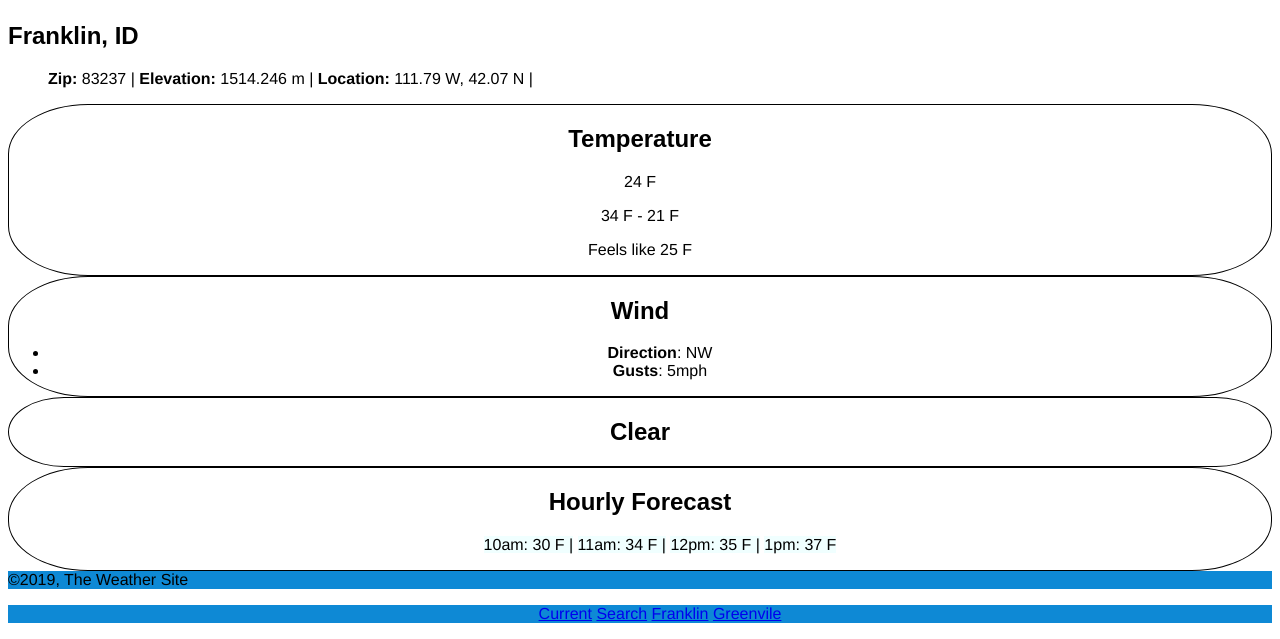
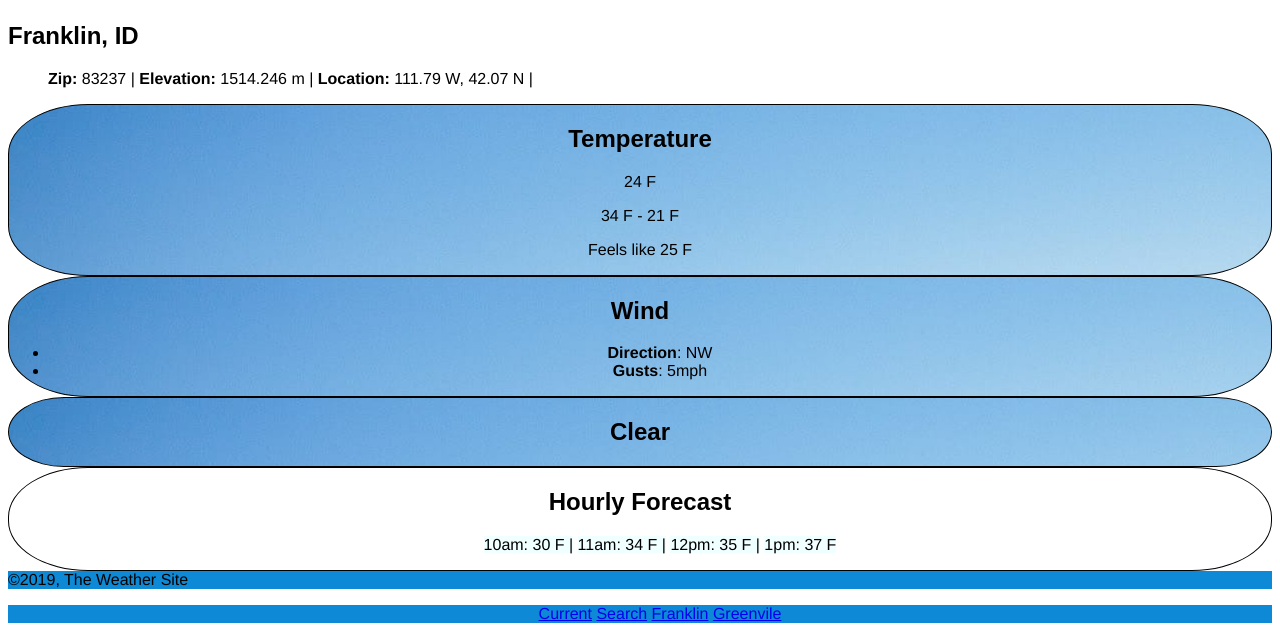
Before and after one commit to trainerkim20/trainerkim20.github.io, a PHP site: page /weather/franklin-id.html in a window 1280 px wide. Shown: the part 202-841 px from the top of the page. Run offline with PHP 8.4, Linux system fonts and the light colour scheme; some web fonts are replaced.

Commit message:
image fix

```diff
--- a/weather/css/screens.css
+++ b/weather/css/screens.css
@@ -66,5 +66,6 @@ footer {
 }
 
 #forecast, #wind, #Temperature {
-    background-image: src="images/clear.jpg" alt="Clear Skys";
+    background-color: azure;
+    background-image: url("images/clear.jpg");
 }
```
